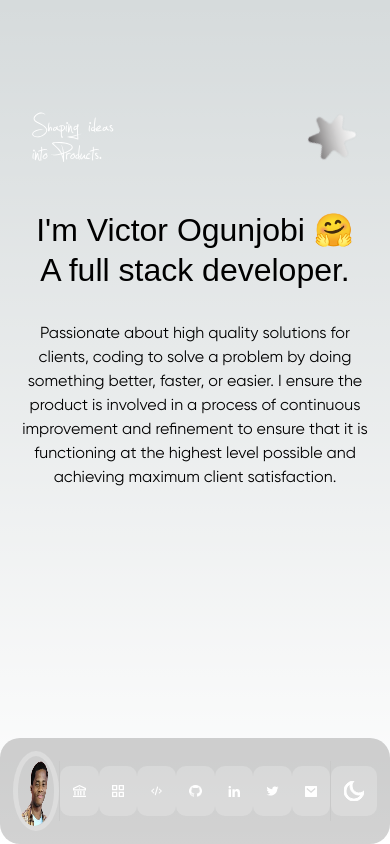
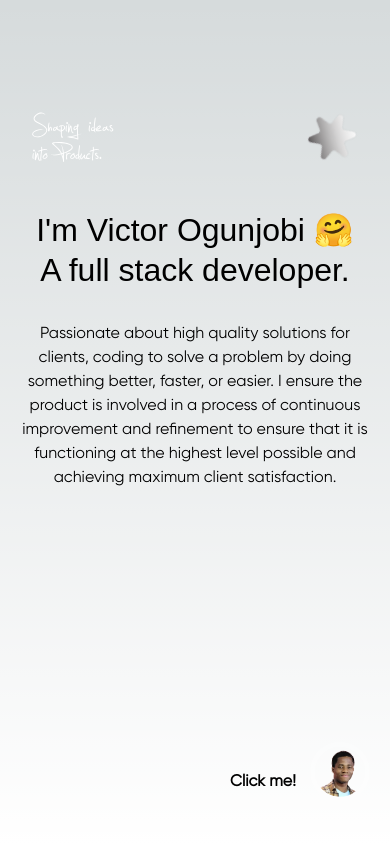
Before and after one commit to Vicopem01/my-portfolio, a Next.js app: page / in a window 390 px wide. Built offline with nearby package versions, Linux system fonts and the light colour scheme; a web font is replaced by a local one.

Commit message:
feat: Mobile nav configurations

```diff
--- a/components/Dock/dock.scss
+++ b/components/Dock/dock.scss
@@ -8,7 +8,7 @@
   button {
     border: none;
   }
-  > a,
+  a,
   button {
     background: rgba(255, 255, 255, 0.2);
     border-radius: 10px;
@@ -20,8 +20,7 @@
     transition: all 0.5s;
     width: 50px;
     height: 50px;
-  }
-  p {
+    span {
       position: absolute;
       display: none;
       top: -60px;
@@ -29,6 +28,7 @@
       width: 100px;
       text-align: center;
       font-family: gilroy-bold;
+    }
   }
 }
 
@@ -51,8 +51,8 @@
   background: rgba(196, 196, 196, 0.52);
 }
 
-.dock-hover > a:hover > p,
-.dock-hover > button:hover > p {
+.dock-hover > a:hover > span,
+.dock-hover > button:hover > span {
   display: block;
 }
 .dock-hover > button:hover,
@@ -68,48 +68,34 @@
   fill: #fff;
 }
 
-/* add light theme styles cos default is dark */
-
-// .light a svg path,
-// .light button svg path {
-//   fill: #000;
-//   stroke: #000;
-// }
-
-// .light a,
-// .light button {
-//   background: rgb(0 0 0 / 20%) !important;
-// }
-
 .mobile-dock {
   .mobile-dock-expanded {
     display: flex;
     flex-direction: column;
-    padding: 1.5rem;
-    width: 5.1rem;
+    padding: 1rem;
+    width: 9.3rem;
     height: 35rem;
     a {
       position: relative;
       margin-bottom: 30px;
-      width: 200px;
       display: flex;
       align-items: center;
+      justify-content: space-between;
       img {
         width: 35px;
         height: 35px;
       }
+      span {
+        text-align: center;
+        padding-right: 20px;
       }
-    p {
-      text-align: left;
-      padding-left: 40px;
-      width: 200px;
     }
   }
   .dock-profile {
-    border: 5px solid rgba(255, 255, 255, 0.27);
-    border-radius: 50%;
     cursor: pointer;
     img {
+      border-radius: 50%;
+      border: 5px solid rgba(255, 255, 255, 0.27);
       border-radius: 50%;
       width: 100%;
       height: 100%;
@@ -117,20 +103,24 @@
     }
   }
   .profile-dormant {
-    width: 100px;
-    height: 100px;
+    width: 60px;
+    height: 60px;
+    p {
+      position: absolute;
+      bottom: 10px;
+      left: -80px;
+    }
   }
   .profile-active {
+    display: flex;
+    align-items: center;
+    flex-direction: row-reverse;
     img {
       width: 50px;
       height: auto;
     }
     p {
-      display: none;
-      position: absolute;
-      bottom: 53px;
-      right: -173px;
-      z-index: 9;
+      padding-right: 20px;
     }
     &:hover {
       p {
--- a/components/Dock/dock.tsx
+++ b/components/Dock/dock.tsx
@@ -13,6 +13,7 @@ import Mail from "@/public/images/Dock/mail.svg";
 import GitHub from "@/public/images/Dock/github-dark.png";
 import Link from "next/link";
 import Image from "next/image";
+import { usePathname, useRouter } from "next/navigation";
 
 const dockLinks = [
   {
@@ -57,17 +58,11 @@ const dockLinks = [
 ];
 
 const Dock = () => {
-  const [isMobile, setIsMobile] = useState<boolean>(false);
-
-  const windowResize = () => {
-    setIsMobile(window.innerWidth < 768 ? true : false);
-  };
-
-  useEffect(() => {
-    window.addEventListener("resize", windowResize);
-  }, []);
-
-  return isMobile ? <MobileDock /> : <DesktopDock />;
+  return (
+    <div>
+      <MobileDock /> <DesktopDock />
+    </div>
+  );
 };
 
 export default Dock;
@@ -81,7 +76,7 @@ const DesktopDock = () => {
 
   return (
     <div
-      className={`fixed left-1/2 -translate-x-1/2 bottom-0 flex dock-hover bg-[rgba(34,34,34,0.2)] dark:bg-[rgba(114,114,114,0.17)] ${theme}`}
+      className={`fixed left-1/2 -translate-x-1/2 bottom-0 dock-hover bg-[rgba(34,34,34,0.2)] dark:bg-[rgba(114,114,114,0.17)] hidden md:flex`}
     >
       <div className="circle">
         <Image src={Avatar} alt="avatar" />
@@ -97,7 +92,7 @@ const DesktopDock = () => {
             className="github"
             key={index}
           >
-            <p>{link.text}</p>
+            <span>{link.text}</span>
             <Image
               className="invert brightness-0 dark:invert-100"
               src={link.image}
@@ -113,26 +108,32 @@ const DesktopDock = () => {
               alt={link.text}
               width={30}
             />
-            <p>{link.text}</p>
+            <span>{link.text}</span>
           </Link>
         )
       )}
       <span className="line"></span>
 
       <button onClick={handleClick}>
-        <p>Theme</p>
+        <span>Theme</span>
         <Dark />
       </button>
     </div>
   );
 };
+
 const MobileDock = () => {
   const [profileActive, setProfileActive] = useState<boolean>(false);
+  const pathname = usePathname();
+
+  useEffect(() => {
+    setProfileActive(false);
+  }, [pathname]);
 
   return (
-    <div className="fixed left-10 mobile-dock bottom-10">
+    <div className="fixed right-5 mobile-dock bottom-10 block md:hidden">
       {profileActive && (
-        <div className="mobile-dock-expanded relative rounded-md bg-[rgba(34,34,34,0.2)] dark:bg-[rgba(114,114,114,0.17)]">
+        <div className="mobile-dock-expanded relative rounded-md bg-[rgba(34,34,34,0.2)] dark:bg-[rgba(30,30,30)]">
           {dockLinks.map((link, index: number) =>
             link.external ? (
               <a
@@ -141,21 +142,21 @@ const MobileDock = () => {
                 rel="noopener noreferrer"
                 key={index}
               >
+                <span>{link.text}</span>
                 <Image
                   className="invert brightness-0 dark:invert-100"
                   src={link.image}
                   alt={link.text}
                 />
-                <p>{link.text}</p>
               </a>
             ) : (
               <Link href={link.to} key={index}>
+                <span>{link.text}</span>
                 <Image
                   className="invert brightness-0 dark:invert-100"
                   src={link.image}
                   alt={link.text}
                 />
-                <p>{link.text}</p>
               </Link>
             )
           )}
@@ -174,6 +175,7 @@ const MobileDock = () => {
           onClick={() => setProfileActive(true)}
         >
           <Image src={Avatar} alt="avatar" />
+          <p className="text-base font-bold">Click me!</p>
         </div>
       )}
     </div>
--- a/package.json
+++ b/package.json
@@ -21,6 +21,7 @@
     "react": "18.2.0",
     "react-dom": "18.2.0",
     "sass": "^1.62.1",
+    "sharp": "^0.32.1",
     "tailwindcss": "3.3.2",
     "typescript": "5.0.4"
   }
```
Also changed, not shown: 1 other file (tests, documents, lock files or other folders). Lines whose indentation alone changed are shown as unchanged.
